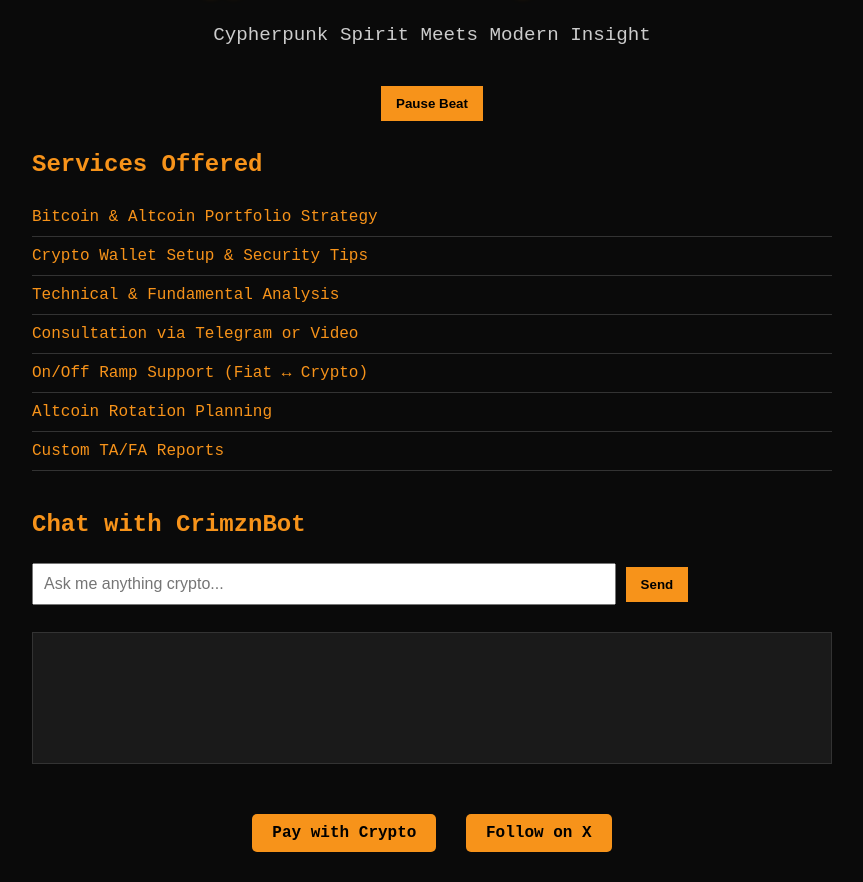
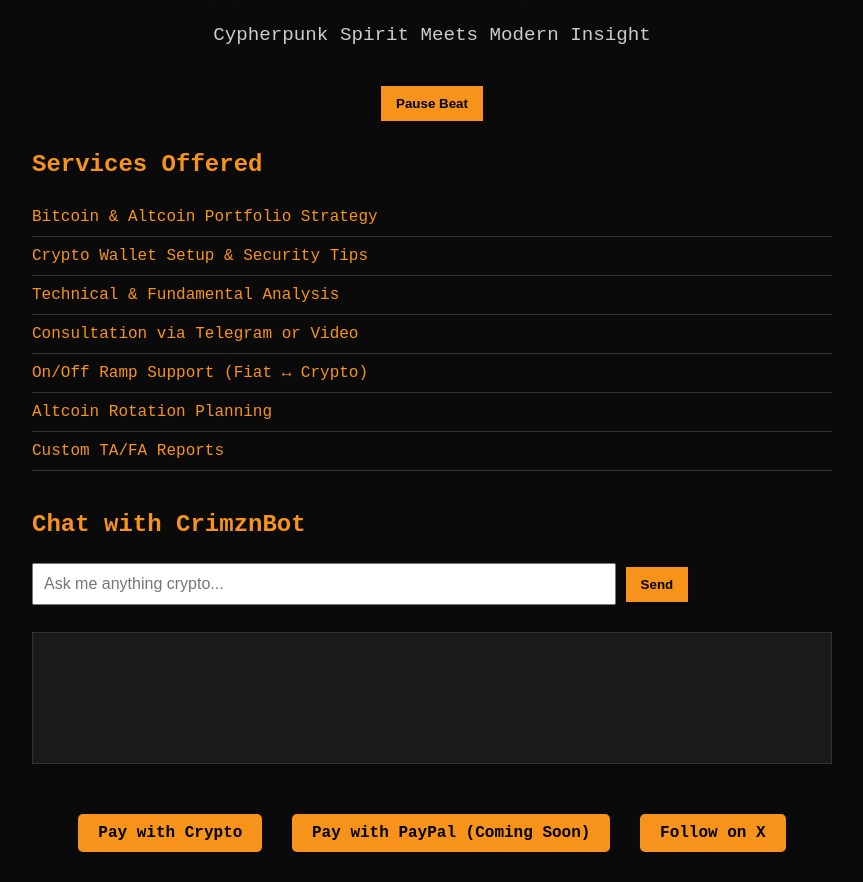
Before and after one commit to MUSICNFTACCESS/CryptoConsult, a plain HTML site: page index.html in a window 1280 px wide. Shown: the part 95-977 px from the top of the page, without its empty margins (208-1071 px from the left). Drawn offline with Linux system fonts and the light colour scheme.

Commit message:
Fix X link and add PayPal placeholder button

```diff
--- a/index.html
+++ b/index.html
@@ -39,7 +39,8 @@
 
     <footer>
       <a href="https://commerce.coinbase.com/checkout/0193a8a5-c86f-407d-b5d7-6f89664fbdf8" target="_blank" class="btn">Pay with Crypto</a>
-      <a href="https://x.com/Crimzn570" target="_blank" class="btn">Follow on X</a>
+      <a href="#" target="_blank" class="btn">Pay with PayPal (Coming Soon)</a>
+      <a href="https://x.com/Crimzn" target="_blank" class="btn">Follow on X</a>
     </footer>
   </div>
 
```
